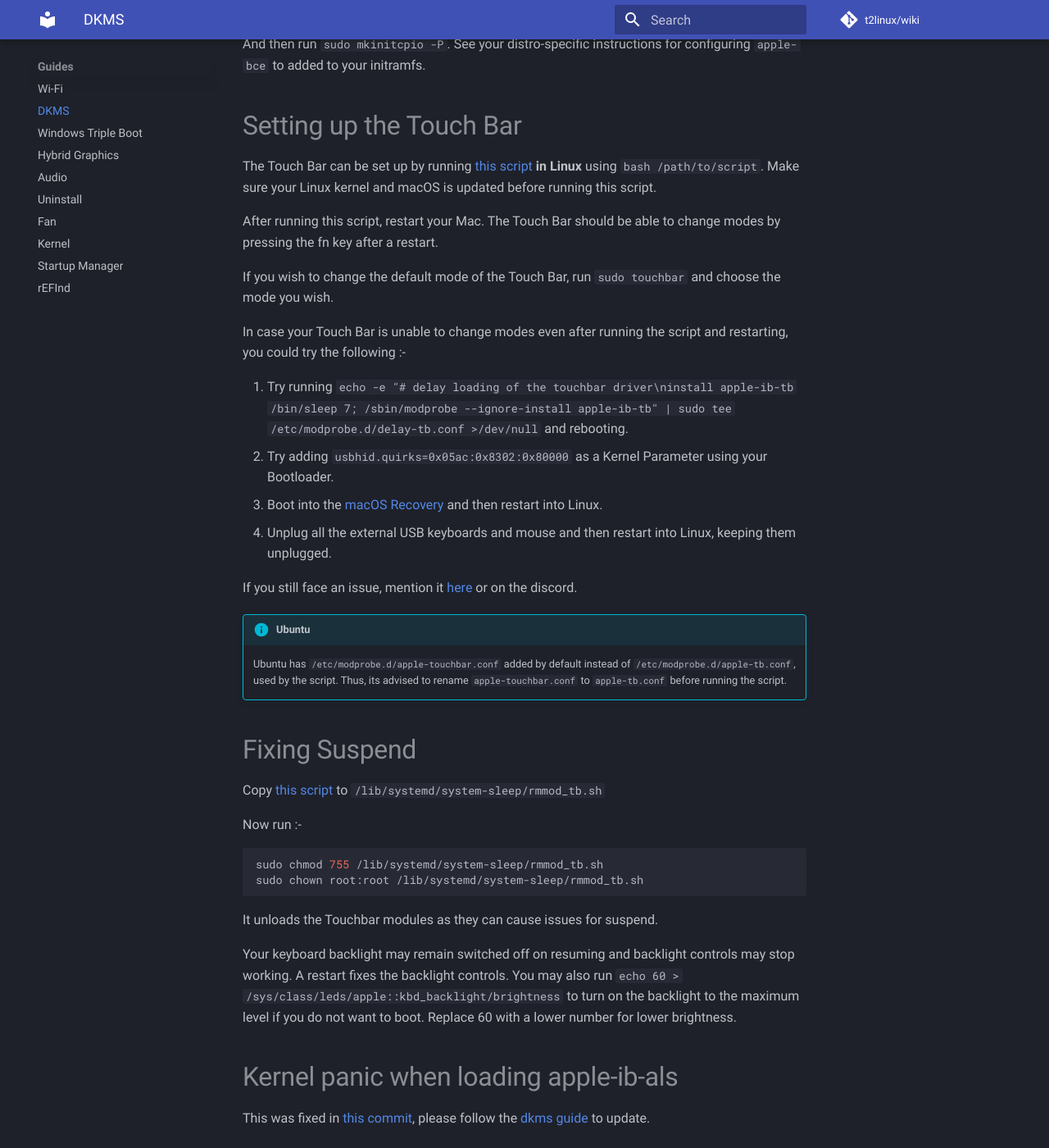
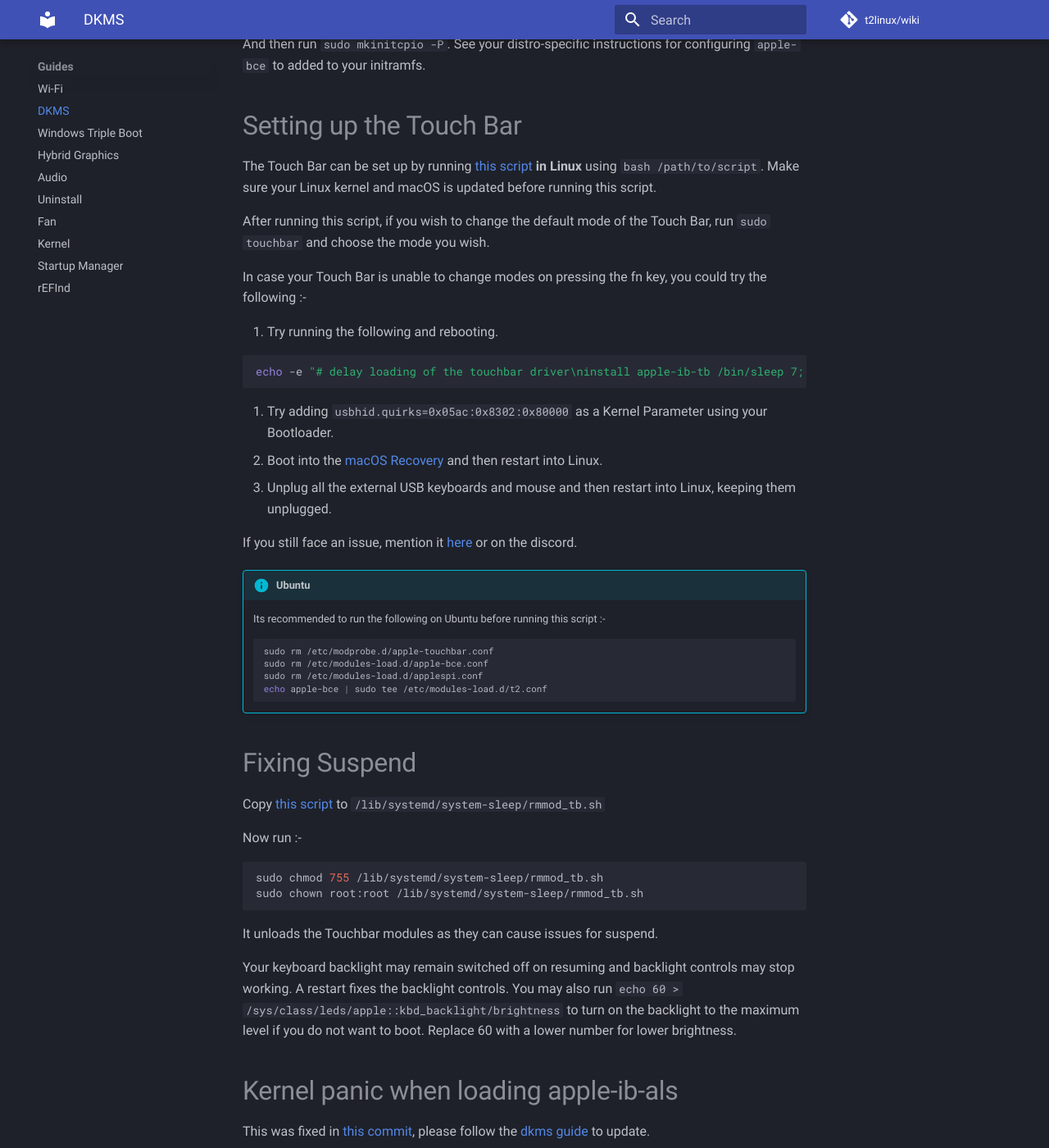
Before and after one commit to t2linux/wiki, an MkDocs documentation site: the page built from docs/guides/dkms.md, in a window 1280 px wide and 1400 px high, scrolled down 2825 px. Shown: the whole window at 82% size. Built offline with MkDocs 1.6.1 and Material for MkDocs 9.7.7, drawn with Linux system fonts in a browser that asks for light colours; comment, search, counter and statistics services are not loaded.

Commit message:
More improvements to touchbar guide

````diff
--- a/docs/guides/dkms.md
+++ b/docs/guides/dkms.md
@@ -105,13 +105,16 @@ See your distro-specific instructions for configuring `apple-bce` to added to yo
 
 The Touch Bar can be set up by running [this script](../tools/touchbar.sh) **in Linux** using `bash /path/to/script`. Make sure your Linux kernel and macOS is updated before running this script.
 
-After running this script, restart your Mac. The Touch Bar should be able to change modes by pressing the fn key after a restart.
+After running this script, if you wish to change the default mode of the Touch Bar, run `sudo touchbar` and choose the mode you wish.
 
-If you wish to change the default mode of the Touch Bar, run `sudo touchbar` and choose the mode you wish.
+In case your Touch Bar is unable to change modes on pressing the fn key, you could try the following :-
 
-In case your Touch Bar is unable to change modes even after running the script and restarting, you could try the following :-
+1. Try running the following and rebooting.
 
-1. Try running `echo -e "# delay loading of the touchbar driver\ninstall apple-ib-tb /bin/sleep 7; /sbin/modprobe --ignore-install apple-ib-tb" | sudo tee /etc/modprobe.d/delay-tb.conf >/dev/null` and rebooting.
+   ```sh
+   echo -e "# delay loading of the touchbar driver\ninstall apple-ib-tb /bin/sleep 7; /sbin/modprobe --ignore-install apple-ib-tb" | sudo tee /etc/modprobe.d/delay-tb.conf >/dev/null
+   ```
+
 2. Try adding `usbhid.quirks=0x05ac:0x8302:0x80000` as a Kernel Parameter using your Bootloader.
 3. Boot into the [macOS Recovery](https://support.apple.com/en-gb/HT201314) and then restart into Linux.
 4. Unplug all the external USB keyboards and mouse and then restart into Linux, keeping them unplugged.
@@ -119,7 +122,13 @@ In case your Touch Bar is unable to change modes even after running the script a
 If you still face an issue, mention it [here](https://github.com/t2linux/wiki/issues) or on the discord.
 
 !!! info "Ubuntu"
-    Ubuntu has `/etc/modprobe.d/apple-touchbar.conf` added by default instead of `/etc/modprobe.d/apple-tb.conf`, used by the script. Thus, its advised to rename `apple-touchbar.conf` to `apple-tb.conf` before running the script.
+    Its recommended to run the following on Ubuntu before running this script :-
+    ```sh
+    sudo rm /etc/modprobe.d/apple-touchbar.conf
+    sudo rm /etc/modules-load.d/apple-bce.conf
+    sudo rm /etc/modules-load.d/applespi.conf
+    echo apple-bce | sudo tee /etc/modules-load.d/t2.conf
+    ```
 
 # Fixing Suspend
 
````
